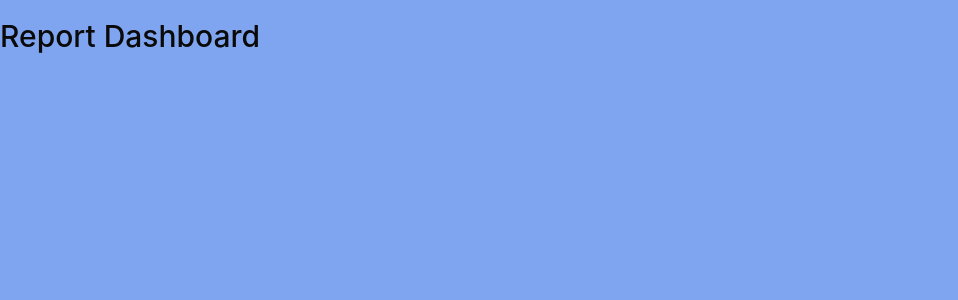
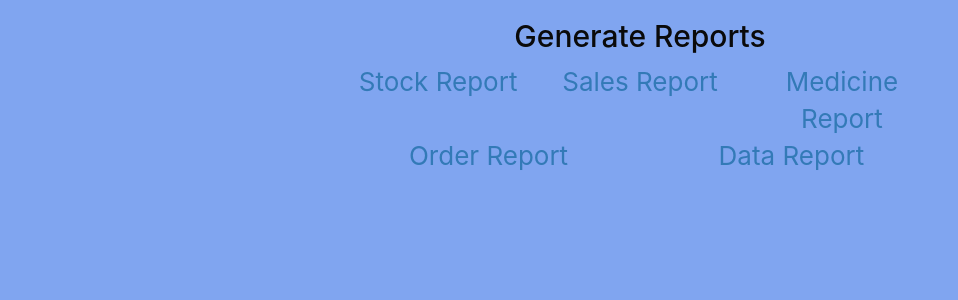
Before and after one commit to lwcreel/HealthCarePortal, a React (Create React App) app: page /admin/reports in a window 1280 px wide. Shown: the top 300 px of the page, without its empty margins (0-958 px from the left). Built offline with nearby package versions, Linux system fonts and the light colour scheme.

Commit message:
Built admin operation panel skeletons

```diff
--- a/src/components/Admin/AdminMedDashboard.js
+++ b/src/components/Admin/AdminMedDashboard.js
@@ -1,7 +1,18 @@
 import React from 'react';
+import { Link } from 'react-router-dom';
+import { Container, Row, Col } from 'react-bootstrap';
 
 export default function AdminMedDashboard() {
   return (
-    <h2>Med Dashboard</h2>
+    <Container fluid>
+      <Row>
+        <h2>Medicine Operations</h2>
+      </Row>
+      <Row>
+        <Col md={4}><Link to="/admin/medicine/add">Add Medicine</Link></Col>
+        <Col md={4}><Link to="/admin/medicine/delete">Delete Medicine</Link></Col>
+        <Col md={4}><Link to="/admin/medicine/update">Update Medicine</Link></Col>
+      </Row>
+    </Container>
   );
 }
--- a/src/components/Admin/AdminReportDashboard.js
+++ b/src/components/Admin/AdminReportDashboard.js
@@ -1,7 +1,22 @@
 import React from 'react';
+import { Link } from 'react-router-dom';
+import { Container, Row, Col } from 'react-bootstrap';
 
 export default function AdminReportDashboard() {
   return (
-    <h2>Report Dashboard</h2>
+    <Container fluid>
+      <Row>
+        <h2>Generate Reports</h2>
+      </Row>
+      <Row>
+        <Col md={4}><Link to="/admin/reports/stock">Stock Report</Link></Col>
+        <Col md={4}><Link to="/admin/reports/sales">Sales Report</Link></Col>
+        <Col md={4}><Link to="/admin/reports/medicine">Medicine Report</Link></Col>
+      </Row>
+      <Row>
+        <Col md={6}><Link to="/admin/reports/order">Order Report</Link></Col>
+        <Col md={6}><Link to="/admin/reports/data">Data Report</Link></Col>
+      </Row>
+    </Container>
   );
 }
```
